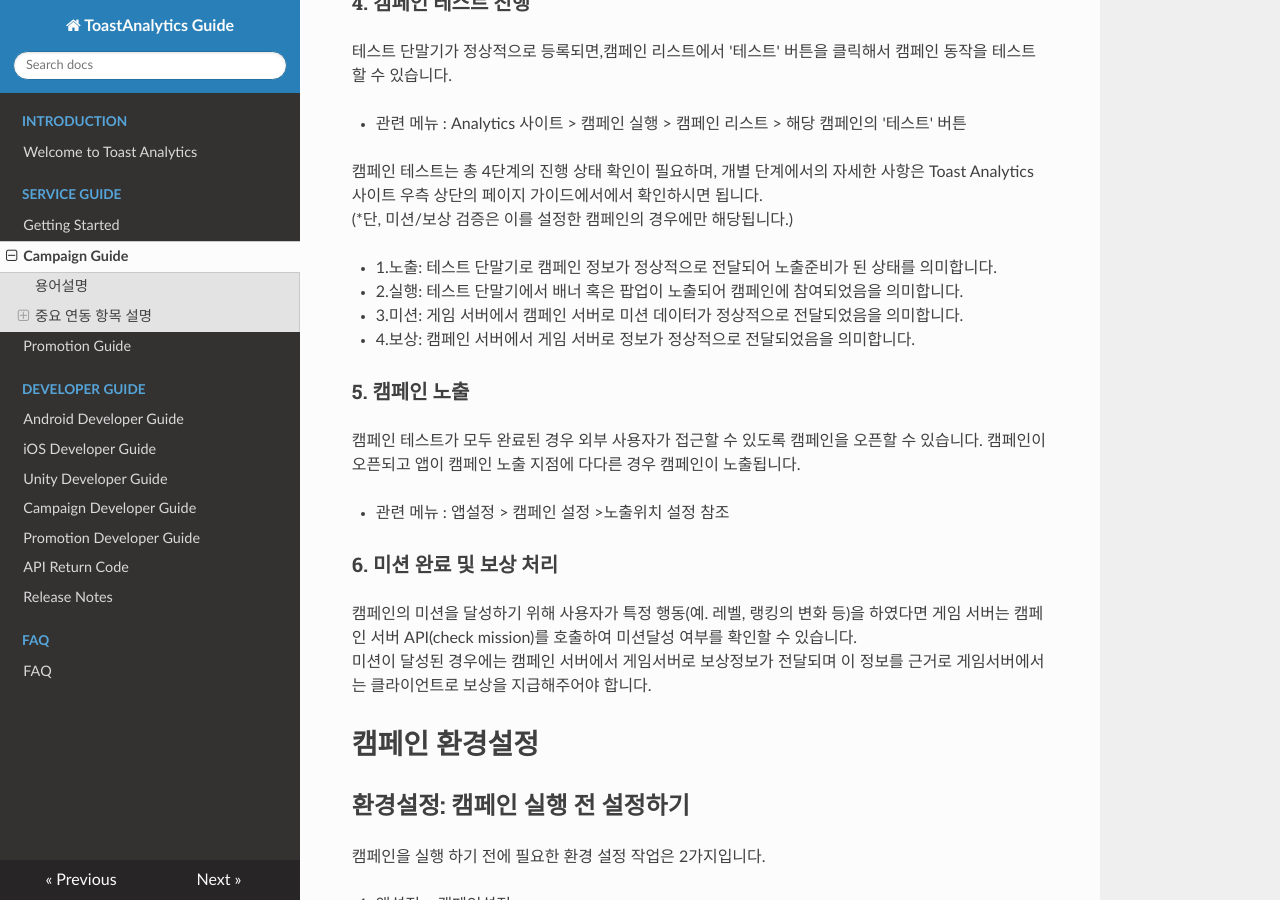
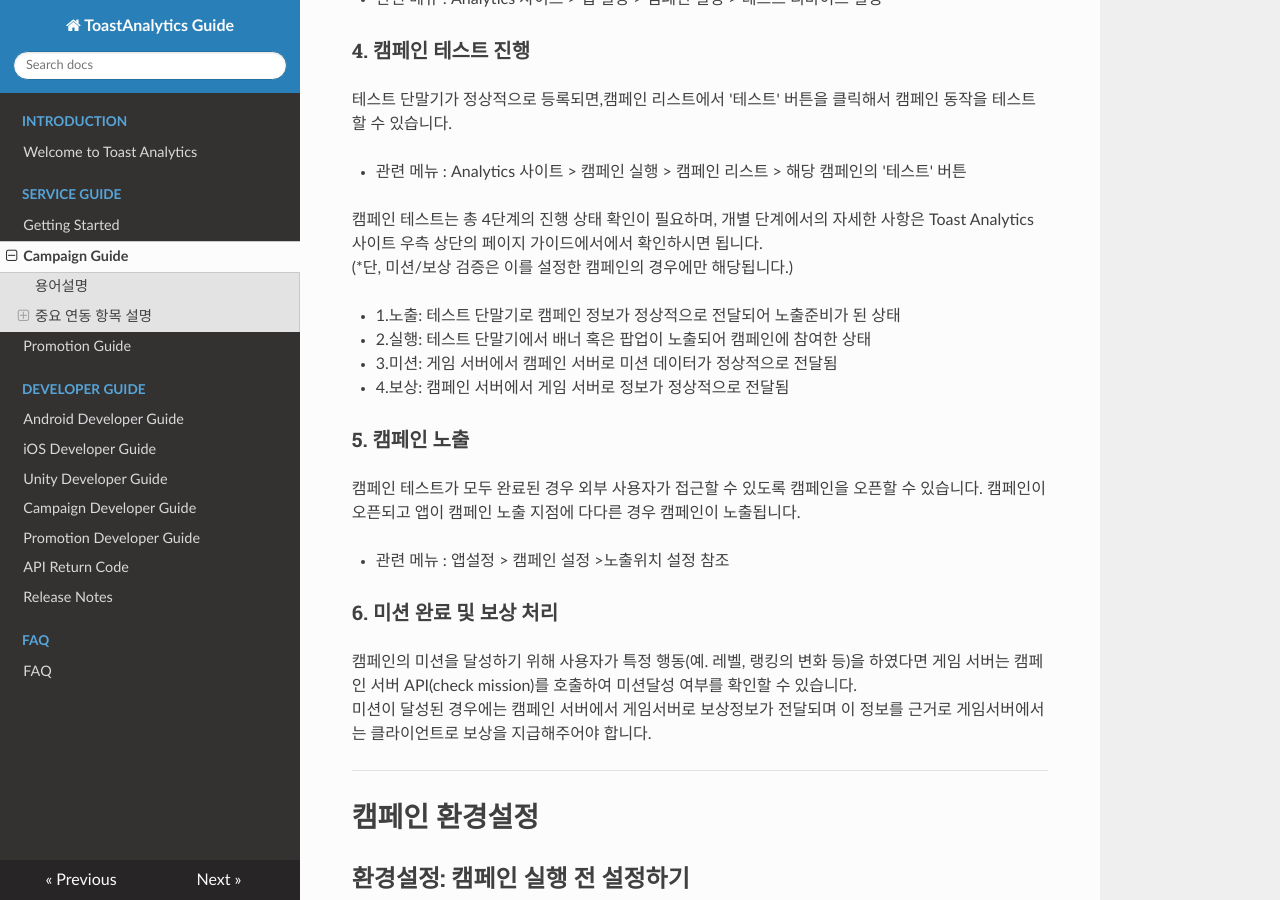
Before and after one commit to ToastAnalytics/ToastAnalytics, an MkDocs documentation site: the page built from docs/Developer/2. Campaign Guide.md, in a window 1280 px wide and 900 px high, scrolled down 2199 px. Built offline with MkDocs 1.6.1, drawn with Linux system fonts in a browser that asks for light colours; nearby versions of some CDN libraries; old or Windows-style settings are respelled for this version of MkDocs; some of the changed text lies outside the part shown.

Commit message:
Update 2. Campaign Guide.md
.

```diff
--- a/docs/Developer/2. Campaign Guide.md
+++ b/docs/Developer/2. Campaign Guide.md
@@ -17,6 +17,7 @@
 - 성과 분석 지표 : 이용자 증가, 캠페인 대상자의 매출 증가,PU 비율, ARPU 변화 등.
 
 강력한 캠페인 기능을 사용하기 위해서는 2가지 작업이 필요하며, 이 문서는 각 작업들에 대한 자세한 설명을 담고 있습니다.
+
 - 클라이언트 SDK 적용:  캠페인 노출 및 보상 처리
 - 게임서버(혹은 애플리케이션 서버) 와 캠페인 서버 통신 처리 : 미션 달성 알림 및 보상 확인
 - Note : 캠페인 적용된 Sample App Code 를 [토스트 클라우드 Web Page](http://cloud.toast.com/documents/6/) 에서 Download 할 수 있습니다.
@@ -63,10 +64,10 @@
 캠페인 테스트는 총 4단계의 진행 상태 확인이 필요하며, 개별 단계에서의 자세한 사항은 Toast Analytics 사이트 우측 상단의 페이지 가이드에서에서 확인하시면 됩니다.
 (*단, 미션/보상 검증은 이를 설정한 캠페인의 경우에만 해당됩니다.)
 
-* 1.노출: 테스트 단말기로 캠페인 정보가 정상적으로 전달되어 노출준비가 된 상태를 의미합니다.
-* 2.실행: 테스트 단말기에서 배너 혹은 팝업이 노출되어 캠페인에 참여되었음을 의미합니다.
-* 3.미션: 게임 서버에서 캠페인 서버로 미션 데이터가 정상적으로 전달되었음을 의미합니다.
-* 4.보상: 캠페인 서버에서 게임 서버로 정보가 정상적으로 전달되었음을 의미합니다.
+* 1.노출: 테스트 단말기로 캠페인 정보가 정상적으로 전달되어 노출준비가 된 상태
+* 2.실행: 테스트 단말기에서 배너 혹은 팝업이 노출되어 캠페인에 참여한 상태
+* 3.미션: 게임 서버에서 캠페인 서버로 미션 데이터가 정상적으로 전달됨
+* 4.보상: 캠페인 서버에서 게임 서버로 정보가 정상적으로 전달됨
 
 ###5. 캠페인 노출
 캠페인 테스트가 모두 완료된 경우 외부 사용자가 접근할 수 있도록 캠페인을 오픈할 수 있습니다. 캠페인이 오픈되고 앱이 캠페인 노출 지점에 다다른 경우 캠페인이 노출됩니다.
@@ -76,7 +77,7 @@
 ###6. 미션 완료 및 보상 처리
 캠페인의 미션을 달성하기 위해 사용자가 특정 행동(예. 레벨, 랭킹의 변화 등)을 하였다면 게임 서버는 캠페인 서버 API(check mission)를 호출하여 미션달성 여부를 확인할 수 있습니다.
 미션이 달성된 경우에는 캠페인 서버에서 게임서버로 보상정보가 전달되며 이 정보를 근거로 게임서버에서는 클라이언트로 보상을 지급해주어야 합니다.
-
+-----------
 #캠페인 환경설정
 
 ##환경설정: 캠페인 실행 전 설정하기
```
